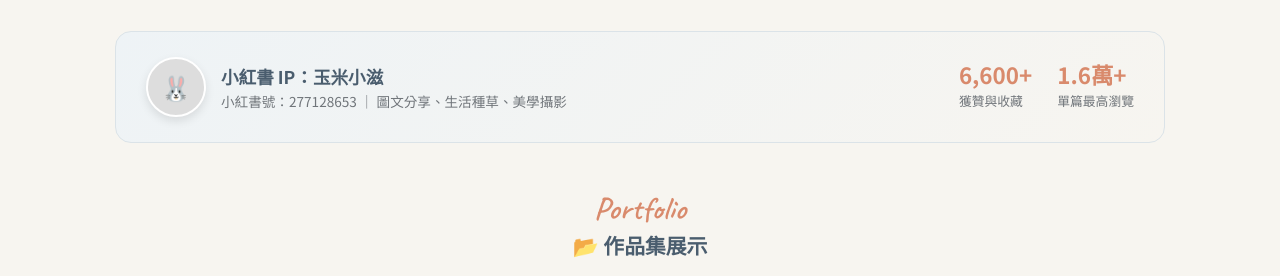
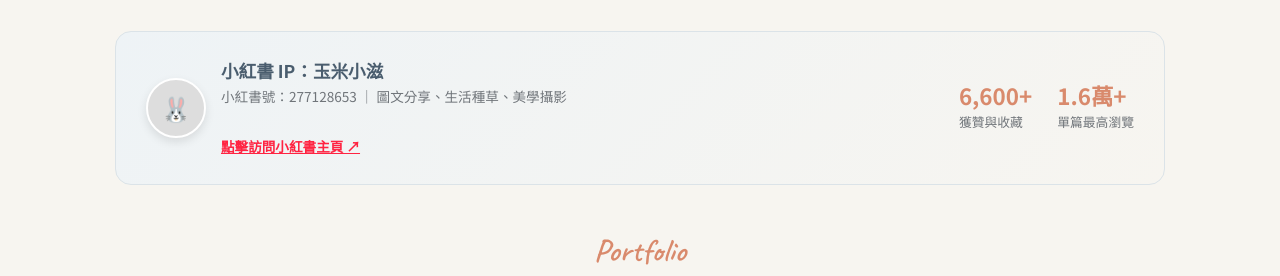
Before and after one commit to gigiqin304/Gigi-Qin, a plain HTML site: page index.html in a window 1280 px wide. Shown: the part 1180-1456 px from the top of the page. Drawn offline with Linux system fonts and the light colour scheme.

Commit message:
Update index.html

```diff
--- a/index.html
+++ b/index.html
@@ -572,6 +572,8 @@
         <div>
           <h3 style="font-size:1.1rem; color:var(--primary);">小紅書 IP：玉米小滋</h3>
           <p style="font-size:0.85rem; color:var(--text-muted);">小紅書號：277128653 ｜ 圖文分享、生活種草、美學攝影</p>
+          <br>
+<a href="https://www.xiaohongshu.com/user/profile/5a8e6ace4eacab29d8068d39" target="_blank" style="color:#ff2442; font-weight:bold; font-size:0.85rem; text-decoration:underline;">點擊訪問小紅書主頁 ↗</a>
         </div>
       </div>
       <div class="social-stats">
```
